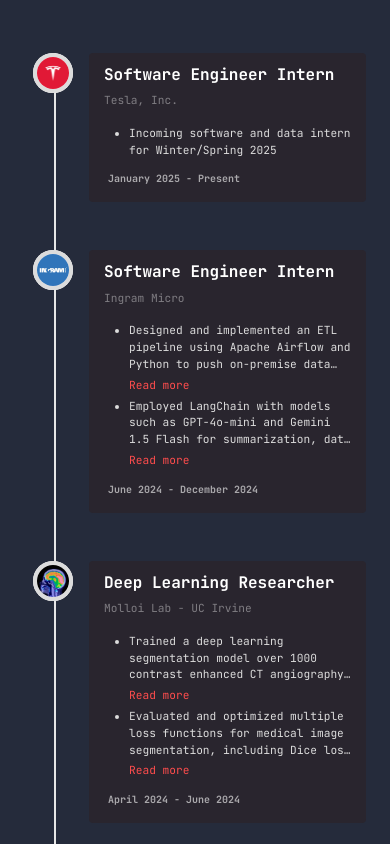
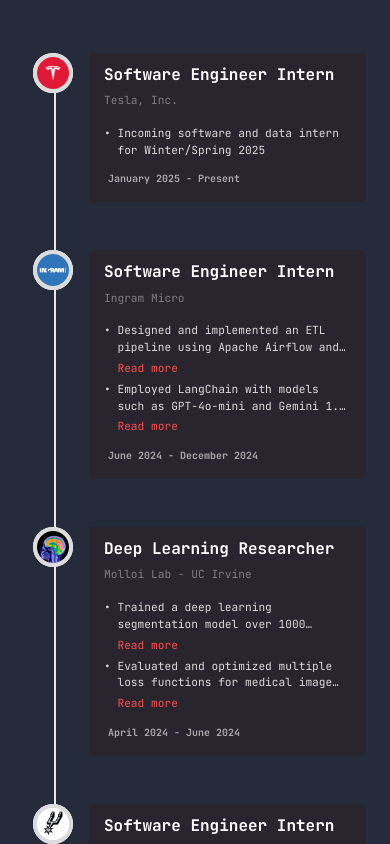
Before and after one commit to itsmandrew/personal-website, a Next.js app: page / in a window 390 px wide. Shown: the part 3500-4344 px from the top of the page. Built offline with nearby package versions, Linux system fonts and the light colour scheme.

Commit message:
Fixed bullet point issue on safari i think

```diff
--- a/components/features/Experience/Experience.module.css
+++ b/components/features/Experience/Experience.module.css
@@ -20,19 +20,26 @@
 }
 
 .content ul {
-  list-style-type: disc;
-  list-style-position: outside;
+  list-style: none;
   font-size: small;
-  padding-left: 20px;
+  padding: 0;
   margin-bottom: 1em;
-  margin-left: 5px;
   --tw-text-opacity: 1;
   color: rgb(220 220 220 / var(--tw-text-opacity));
   word-wrap: break-word;
 }
 
 .content ul li {
+  position: relative;
+  padding-left: 1.2em;
   margin-bottom: 4px;
+}
+
+.content ul li::before {
+  content: "•";
+  position: absolute;
+  left: 0;
+  color: rgb(220 220 220 / var(--tw-text-opacity));
 }
 
 /* Timeline styling */
@@ -138,8 +145,8 @@
 
   .truncated p {
     display: -webkit-box;
-    -webkit-line-clamp: 3;
-    line-clamp: 3;
+    -webkit-line-clamp: 2;
+    line-clamp: 2;
     -webkit-box-orient: vertical;
     overflow: hidden;
     margin-left: 0;  /* Ensure text aligns with bullet point */
```
